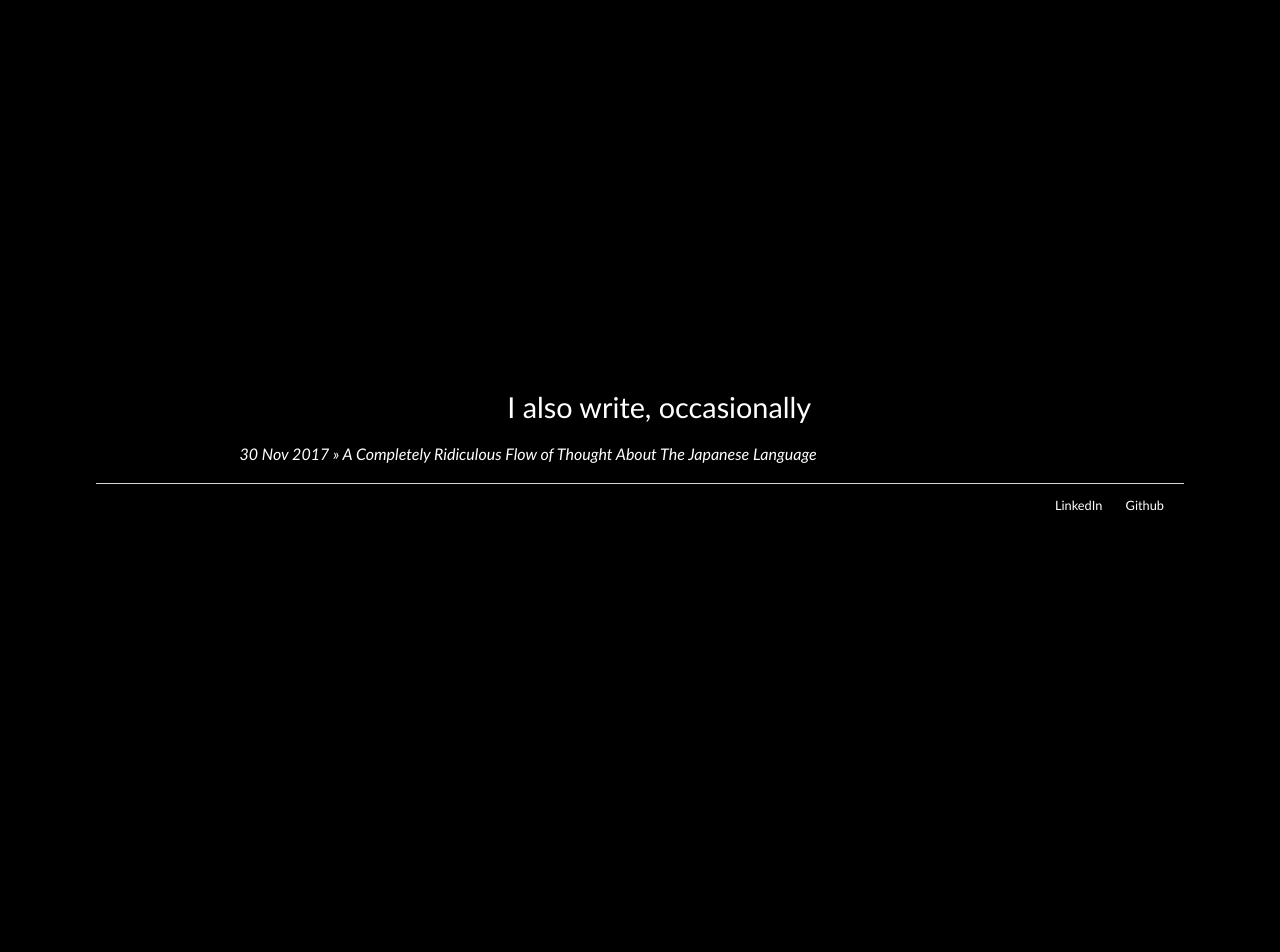
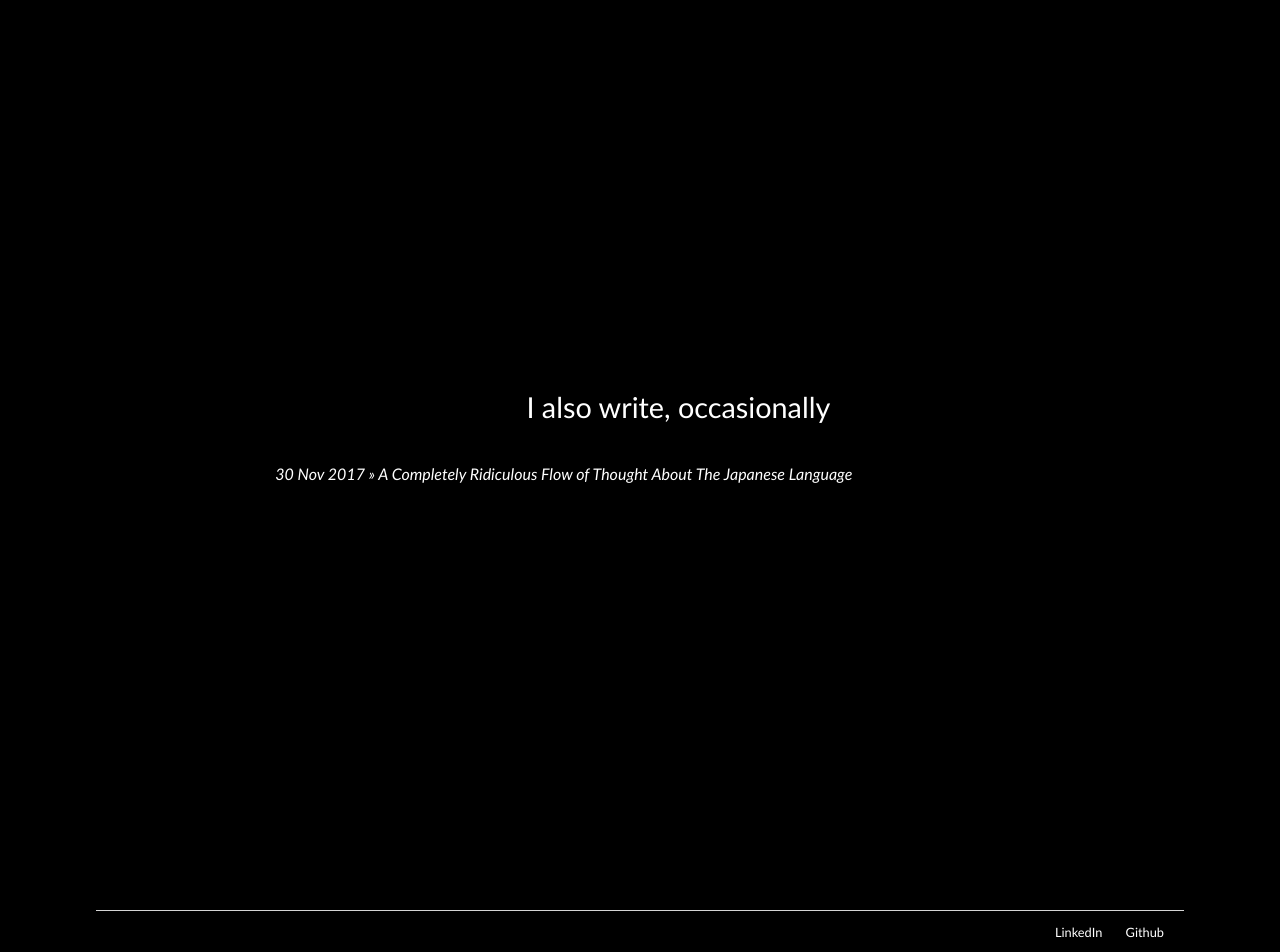
Before and after one commit to Calculasians/calculasians.github.io, a Jekyll site: the page built from index.html, in a window 1280 px wide. Shown: the part 1443-2395 px from the top of the page. Built offline with Jekyll 4.4.1, drawn with Linux system fonts in a browser that asks for light colours; before the commit the page ends 1968 px from its top, so only the background shows below that.

Commit message:
Update main.css

```diff
--- a/css/main.css
+++ b/css/main.css
@@ -246,14 +246,21 @@ ul.posts li {
 
 #writings {
     color: white;
-    margin-left: 10vw;
+    margin-left: 13vw;
     margin-right: 7%;
+    height: 60vh;
 }
 
 .blog-title {
     font-family: 'Raleway', "Trebuchet MS", Helvetica, sans-serif;
+    text-align: center;
+    margin-bottom: 40px;
 }
 
 .posts {
     color: white;
 }
+
+.blog-posts {
+    color: white;
+}
```
